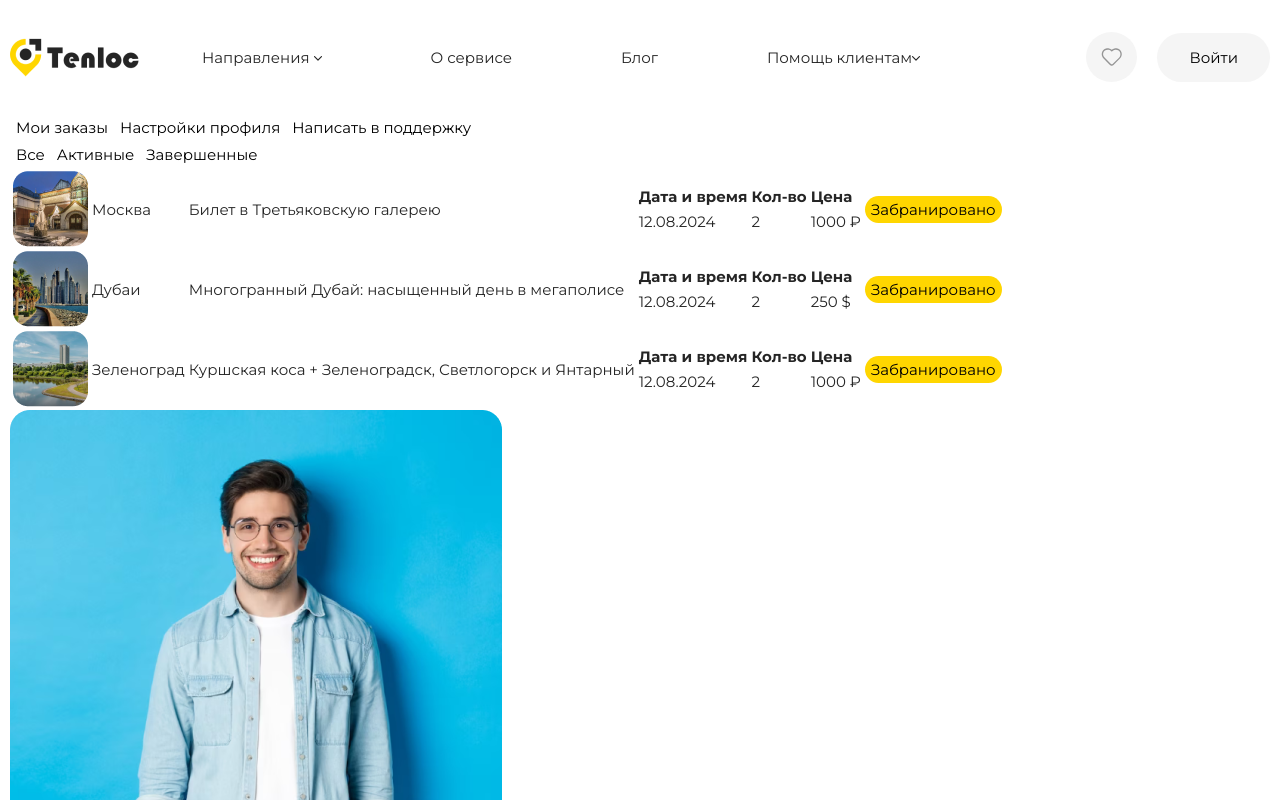
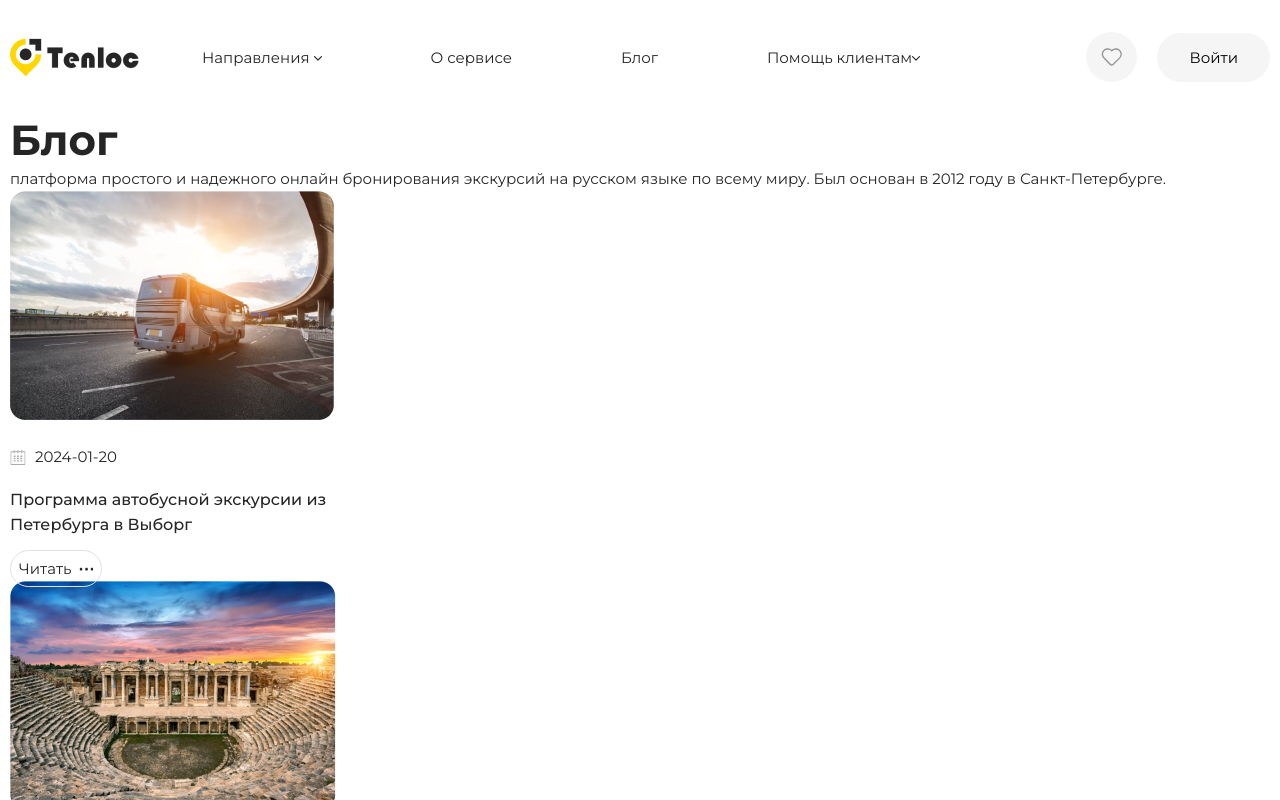
Before and after one commit to progdidi/tenloc, a React (Create React App) app: page / in a window 1280 px wide. Shown: the top 800 px of the page. Built offline with nearby package versions, Linux system fonts and the light colour scheme.

Commit message:
feat: add blogPage component

```diff
--- a/src/App.js
+++ b/src/App.js
@@ -1,6 +1,7 @@
 import Footer from "./components/footer/Footer";
 import Header from "./components/header/Header";
 import AboutPage from "./pages/aboutPage/AboutPage";
+import BlogPage from "./pages/blogPage/BlogPage";
 import CityPage from "./pages/cityPage/CityPage";
 import ExcursionPage from "./pages/excursionPage/ExcursionPage";
 import MainPage from "./pages/mainPage/MainPage";
@@ -18,7 +19,8 @@ function App() {
       {/* <ExcursionPage></ExcursionPage> */}
       {/* <ThanksPage></ThanksPage> */}
       {/* <AboutPage></AboutPage> */}
-      <ProfilePage></ProfilePage>
+      {/* <ProfilePage></ProfilePage> */}
+      <BlogPage></BlogPage>
       <Footer></Footer>
     </div>
   );
--- /dev/null
+++ b/src/pages/blogPage/BlogPage.js
@@ -0,0 +1,41 @@
+import './blogPage.scss';
+
+//components
+import BlogItem from '../../components/blogItem/BlogItem';
+import { blogs } from '../../helpers/blogs/blogs';
+
+import NewsletterSection from '../../components/newsletterSection/NewsletterSection';
+
+const BlogPage = () => {
+    return (
+        <>
+
+            <section className="blog-page">
+                <div className="container">
+                    <h2 className="blog-page__title page__title">Блог</h2>
+                    <p className="blog-page__descr">платформа простого и надежного онлайн бронирования экскурсий на русском языке по всему миру. Был основан в 2012 году в Санкт-Петербурге.</p>
+
+                    <div className="blog-page__items">
+                        {blogs.map((blog) => {
+                            return (
+                                <BlogItem
+                                    title={blog.title}
+                                    img={blog.img}
+                                    date={blog.date}
+                                    key={blog.id}
+                                />
+                            )
+                        })}
+                    </div>
+
+                    <div className="blog-page__pages">12345678</div>
+                </div>
+            </section>
+
+            <NewsletterSection></NewsletterSection>
+
+        </>
+     );
+}
+
+export default BlogPage;
```
Also changed, not shown: src/pages/blogPage/blogPage.scss (added).
